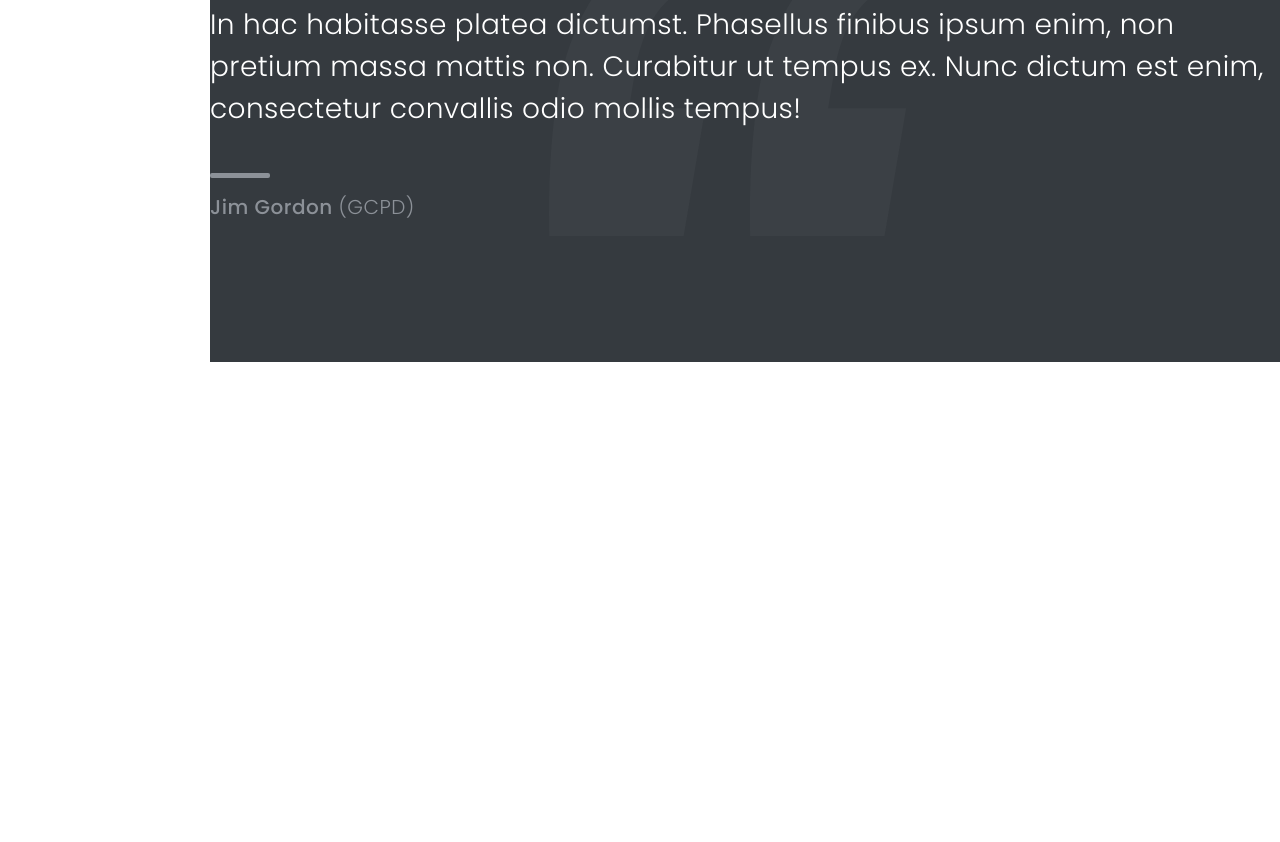
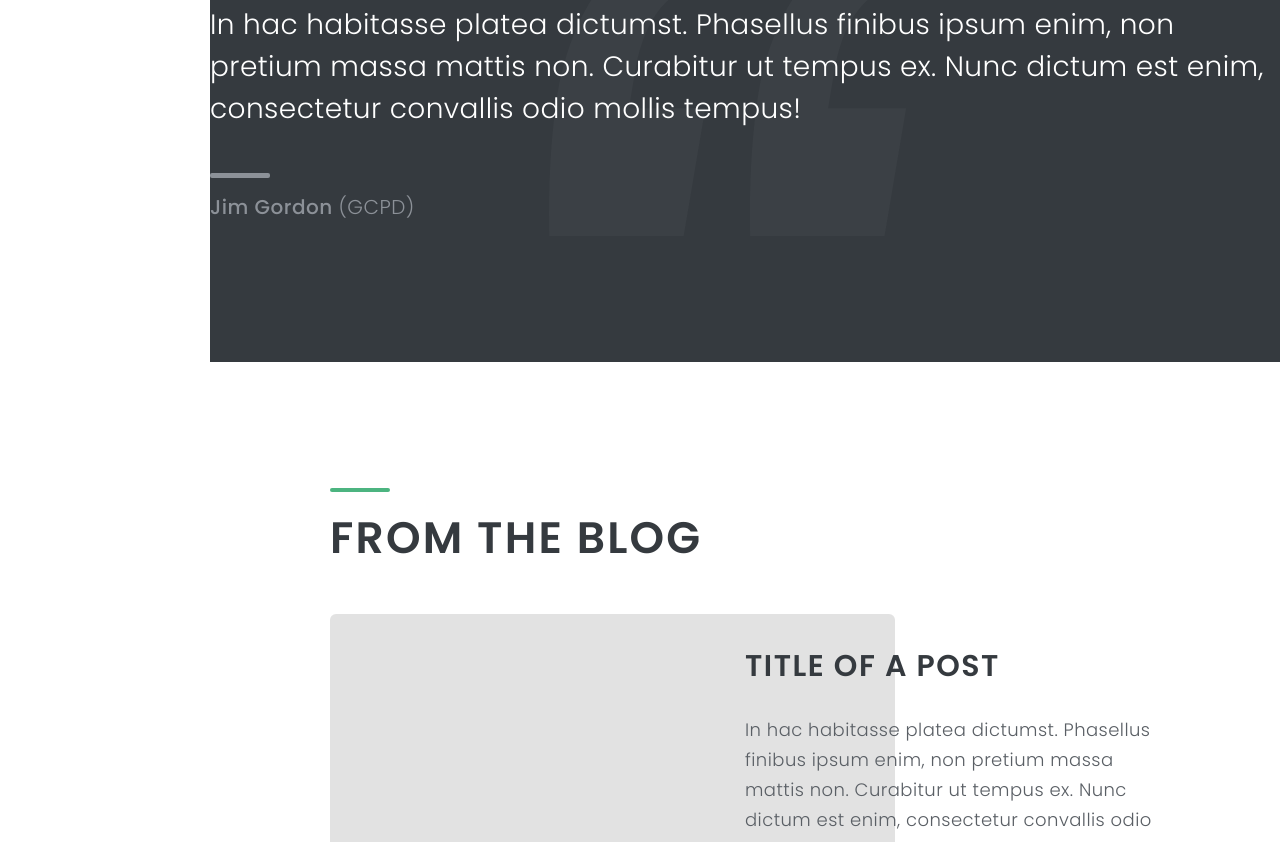
Before and after one commit to coatceatl/sds-landing, a website built with webpack: page index.html in a window 1280 px wide. Shown: the part 1958-2800 px from the top of the page. Before the commit the page ends 2320 px from the top, so only its background shows below. Built offline with nearby package versions, Linux system fonts and the light colour scheme.

Commit message:
added content to section blog

```diff
--- a/index.html
+++ b/index.html
@@ -94,6 +94,52 @@
             <a class='testimonial_author'>Jim Gordon <span>(GCPD)</span></a>
           </div>
         </section>
+
+        <section class='blog'>
+          <h1 class='blog_header'>From The Blog</h1>
+          <article class='blog_post'>
+            <div class='blog_post-img'>
+              <div></div>
+            </div>
+            <div class='blog_post-content'>
+              <div class='post_title'>Title of a post</div>
+              <p class='post_text'>
+              In hac habitasse platea dictumst. Phasellus finibus ipsum enim, non pretium massa mattis
+              non. Curabitur ut tempus ex. Nunc dictum est enim, consectetur convallis odio mollis tempus.
+              </p>
+              <button class='btn post_btn'>Read More</button>
+            </div>
+          </article>
+
+          <article class='blog_post'>
+            <div class='blog_post-img'>
+              <div></div>
+            </div>
+            <div class='blog_post-content'>
+              <div class='post_title'>Title of a post</div>
+              <p class='post_text'>
+              In hac habitasse platea dictumst. Phasellus finibus ipsum enim, non pretium massa mattis
+              non. Curabitur ut tempus ex. Nunc dictum est enim, consectetur convallis odio mollis tempus.
+              </p>
+              <button class='btn post_btn'>Read More</button>
+            </div>
+          </article>
+
+          <article class='blog_post'>
+            <div class='blog_post-img'>
+              <div></div>
+            </div>
+            <div class='blog_post-content'>
+              <div class='post_title'>Title of a post</div>
+              <p class='post_text'>
+              In hac habitasse platea dictumst. Phasellus finibus ipsum enim, non pretium massa mattis
+              non. Curabitur ut tempus ex. Nunc dictum est enim, consectetur convallis odio mollis tempus.
+              </p>
+              <button class='btn post_btn'>Read More</button>
+            </div>
+          </article>
+
+        </section>
       </div>
     </div>
 
--- /dev/null
+++ b/src/scss/_blog.scss
@@ -0,0 +1,62 @@
+.blog {
+  padding: 120px;
+}
+.blog_header {
+  color: #353a3f;
+  font-size: 44px;
+  font-weight: 600;
+  line-height: 31.2px;
+  text-transform: uppercase;
+  letter-spacing: 2.2px;
+  &:before {
+    content: '';
+    position: relative;
+    top: -30px;
+    display: block;
+    background: #4cb480;
+    margin-top: 14px;
+    width: 60px;
+    height: 4px;
+    border-radius: 2px;
+  }
+}
+.blog_post {
+  display: flex;
+  margin-top: 60px;
+}
+.blog_post-img {
+  width: 50%;
+  & div {
+    height: 330px;
+    width: 565px;
+    border-radius: 6px;
+    background-color: #e2e2e2;
+  }
+}
+.blog_post-content {
+  display: flex;
+  flex-direction: column;
+  width: 50%;
+}
+.post_title {
+  color: #353a3f;
+  font-size: 30px;
+  font-weight: 600;
+  line-height: 31.2px;
+  text-transform: uppercase;
+  letter-spacing: 1.5px;
+  margin-top: 37px;
+  margin-bottom: 15px;
+}
+.post_text {
+  color: #5a5f65;
+  font-size: 18px;
+  font-weight: 300;
+  line-height: 30px;
+  letter-spacing: 0.45px;
+}
+.post_btn {
+  width: 176px;
+  height: 55px;
+  margin-top: 19px;
+}
--- a/src/scss/main.scss
+++ b/src/scss/main.scss
@@ -3,3 +3,4 @@
 @import '_hero.scss';
 @import '_services.scss';
 @import '_testimonial.scss';
+@import '_blog.scss';
```
Also changed, not shown: dist/main.css.
